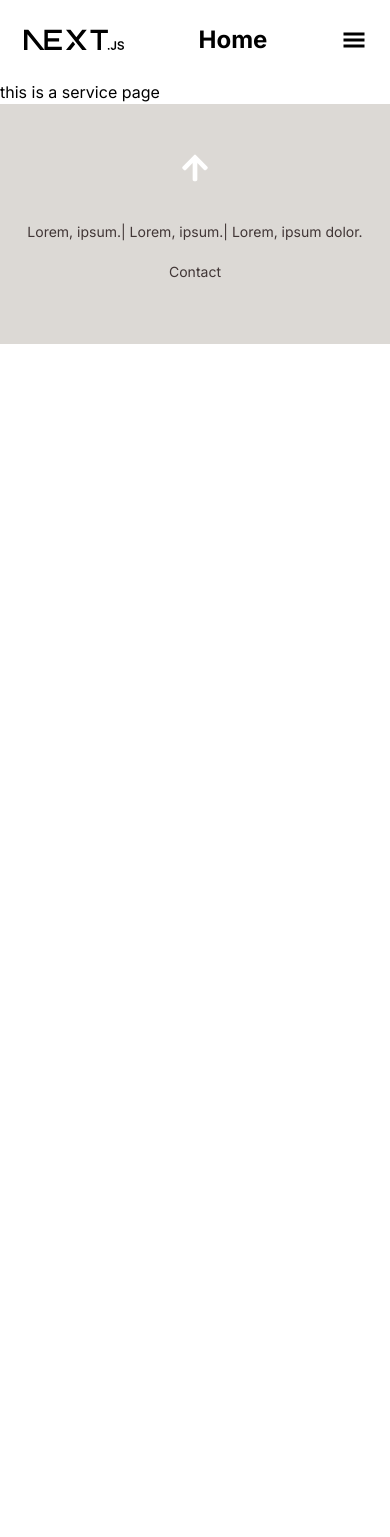
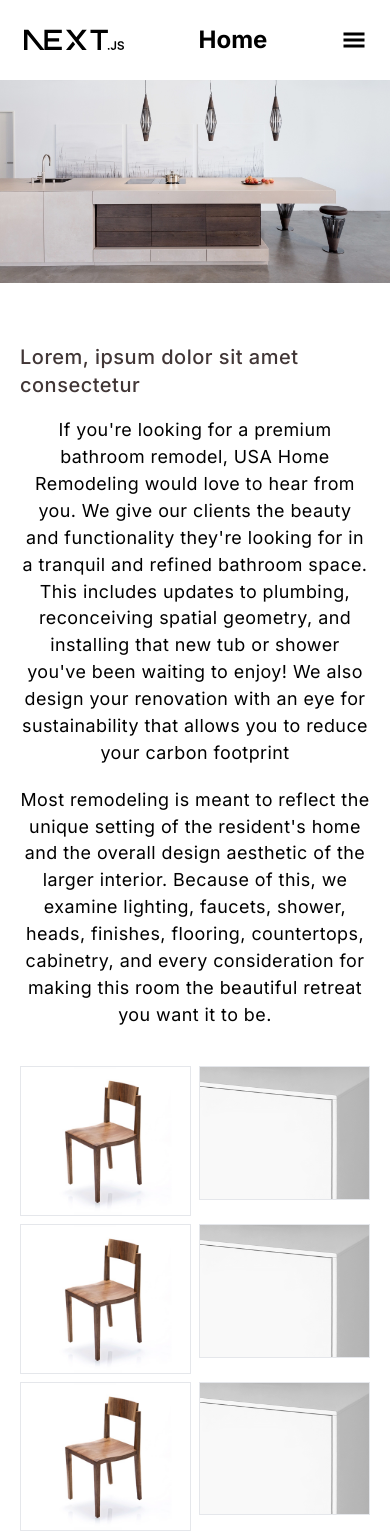
Before and after one commit to Improver2108/woodwork, a Next.js app: page /about in a window 390 px wide. Shown: the top 1537 px of the page. Before the commit the page ends 844 px from the top, so only its background shows below. Built offline with nearby package versions, Linux system fonts and the light colour scheme.

Commit message:
image view and service page update

```diff
--- a/package.json
+++ b/package.json
@@ -12,7 +12,8 @@
     "next": "14.2.3",
     "react": "^18",
     "react-dom": "^18",
-    "react-icons": "^5.2.1"
+    "react-icons": "^5.2.1",
+    "react-simple-image-viewer": "^1.2.2"
   },
   "devDependencies": {
     "@eslint/js": "^9.3.0",
--- /dev/null
+++ b/src/app/[id]/imageGrid.tsx
@@ -0,0 +1,58 @@
+"use client";
+import { useCallback, useState } from "react";
+import Image from "next/image";
+import ImageViewer from "react-simple-image-viewer";
+export default function ImageGrid() {
+  const [currentImage, setCurrentImage] = useState(0);
+  const [isViewerOpen, setIsViewerOpen] = useState(false);
+  const images = [
+    "/chair.png",
+    "/kitchen1.png",
+    "/chair.png",
+    "/kitchen1.png",
+    "/chair.png",
+    "/kitchen1.png",
+    "/chair.png",
+    "/kitchen1.png",
+    "/chair.png",
+    "/kitchen1.png",
+    "/chair.png",
+    "/kitchen1.png",
+    "/chair.png",
+    "/kitchen1.png",
+  ];
+  const openImageViewer = useCallback((index: number) => {
+    setCurrentImage(index);
+    setIsViewerOpen(true);
+  }, []);
+
+  const closeImageViewer = () => {
+    setCurrentImage(0);
+    setIsViewerOpen(false);
+  };
+
+  return (
+    <>
+      {images.map((image, index) => (
+        <Image
+          src={image}
+          width={400}
+          height={400}
+          alt="image"
+          onClick={() => openImageViewer(index)}
+          className="border"
+          key={index}
+        />
+      ))}
+      {isViewerOpen && (
+        <ImageViewer
+          src={images}
+          currentIndex={currentImage}
+          disableScroll={false}
+          closeOnClickOutside={true}
+          onClose={closeImageViewer}
+        />
+      )}
+    </>
+  );
+}
--- a/src/app/[id]/page.tsx
+++ b/src/app/[id]/page.tsx
@@ -1,3 +1,40 @@
+import Image from "next/image";
+import ImageGrid from "./imageGrid";
 export default function ServicePage() {
-  return <h1>this is a service page</h1>;
+  return (
+    <main className="flex-1 flex flex-col items-center mb-6">
+      <Image
+        src="/image1.png"
+        width={2000}
+        height={2000}
+        alt="image"
+        className="max-h-[25rem] object-cover"
+      />
+      <h1 className="text-[#413636] text-xl tracking-wide mt-[3em] px-5 font-medium">
+        Lorem, ipsum dolor sit amet consectetur
+      </h1>
+      <div className="text-center px-5 text-[1.12rem] space-y-5 tracking-wide my-[1em] max-w-[80rem]">
+        <p>
+          If you're looking for a premium bathroom remodel, USA Home Remodeling
+          would love to hear from you. We give our clients the beauty and
+          functionality they're looking for in a tranquil and refined bathroom
+          space. This includes updates to plumbing, reconceiving spatial
+          geometry, and installing that new tub or shower you've been waiting to
+          enjoy! We also design your renovation with an eye for sustainability
+          that allows you to reduce your carbon footprint
+        </p>
+        <p>
+          Most remodeling is meant to reflect the unique setting of the
+          resident's home and the overall design aesthetic of the larger
+          interior. Because of this, we examine lighting, faucets, shower,
+          heads, finishes, flooring, countertops, cabinetry, and every
+          consideration for making this room the beautiful retreat you want it
+          to be.
+        </p>
+      </div>
+      <div className="grid grid-cols-2 md:grid-cols-4 px-5 max-w-[80rem] gap-2 py-5">
+        <ImageGrid />
+      </div>
+    </main>
+  );
 }
--- a/src/app/page.tsx
+++ b/src/app/page.tsx
@@ -10,7 +10,7 @@ import ContactForm from "./contactForm";
 
 export default function Home() {
   return (
-    <main className="">
+    <main className="flex-1">
       <ImageSlideShow />
       <CurrentEvents />
       <Reviews />
```
Also changed, not shown: 1 other file (tests, documents, lock files or other folders).
